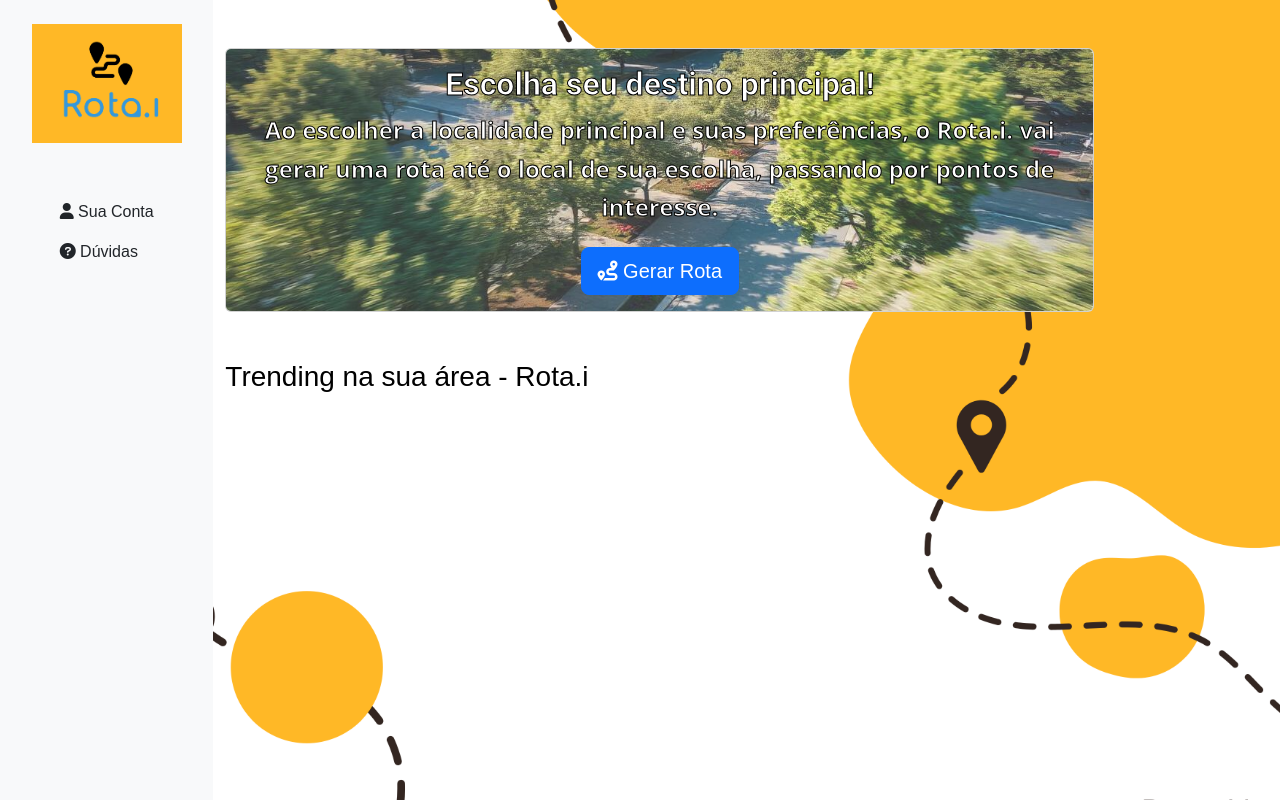
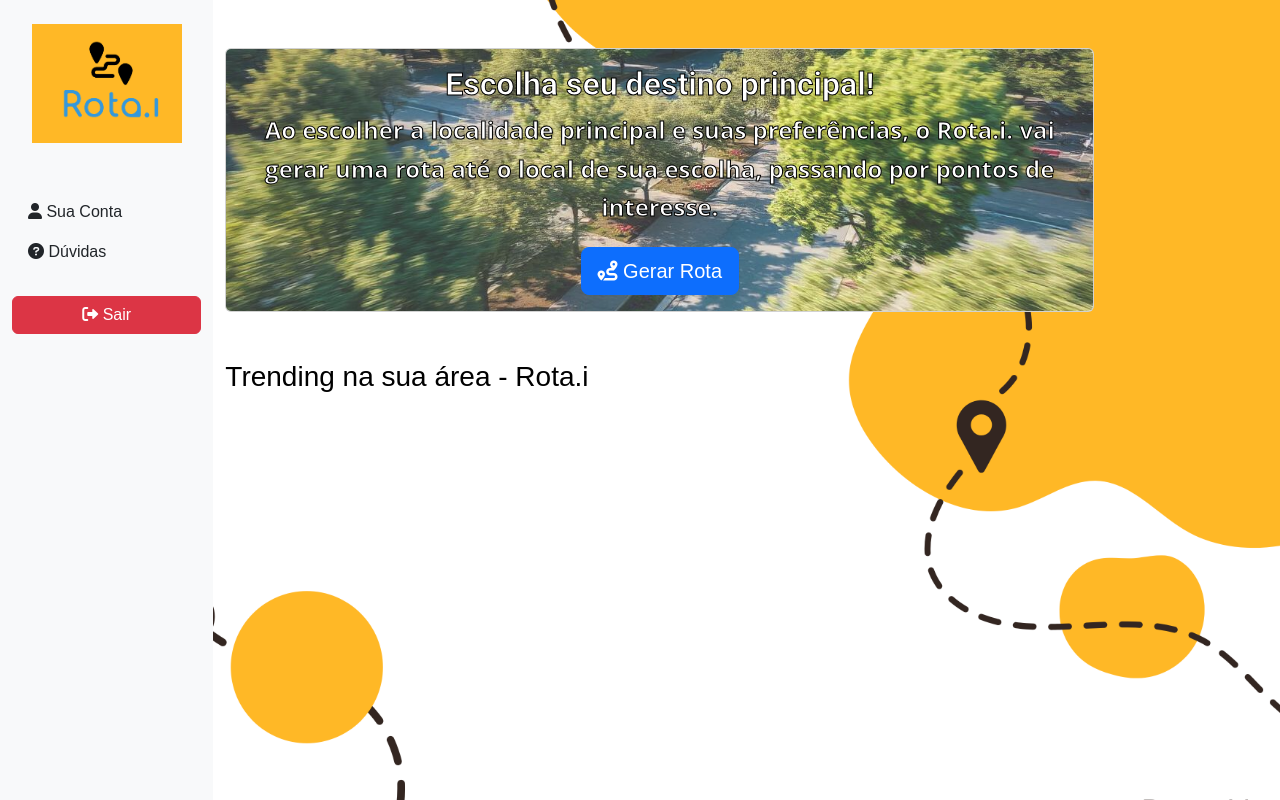
Before and after one commit to DaviMelooficial/rotAI, a Flask app: page /main in a window 1280 px wide. Run offline with Flask 3, Linux system fonts and the light colour scheme; a user stored in the database is signed in.

Commit message:
update: criação dos botoes de sair e voltar

```diff
--- a/templates/main.html
+++ b/templates/main.html
@@ -16,7 +16,7 @@
             <div class="col-md-2 bg-light vh-100 d-flex flex-column align-items-center py-4">
                 <img src="{{ url_for('static', filename='img/logo.png') }}" alt="RotA.I Logo" class="img-fluid mb-3" style="max-width: 150px;">
                 <hr>
-                <ul class="nav flex-column">
+                <ul class="nav flex-column w-100">
                     <li class="nav-item">
                         <a class="nav-link text-dark" href="{{ url_for('profile') }}">
                             <i class="fas fa-user"></i> Sua Conta
@@ -25,6 +25,11 @@
                     <li class="nav-item">
                         <a class="nav-link text-dark" href="{{ url_for('duvidas') }}">
                             <i class="fas fa-question-circle"></i> Dúvidas
+                        </a>
+                    </li>
+                    <li class="nav-item mt-auto w-100">
+                        <a class="btn btn-danger text-white w-100 mt-4" href="{{ url_for('login') }}">
+                            <i class="fas fa-sign-out-alt"></i> Sair
                         </a>
                     </li>
                 </ul>
```
Also changed, not shown: templates/gerar_rota.html (+9 -1 lines).
